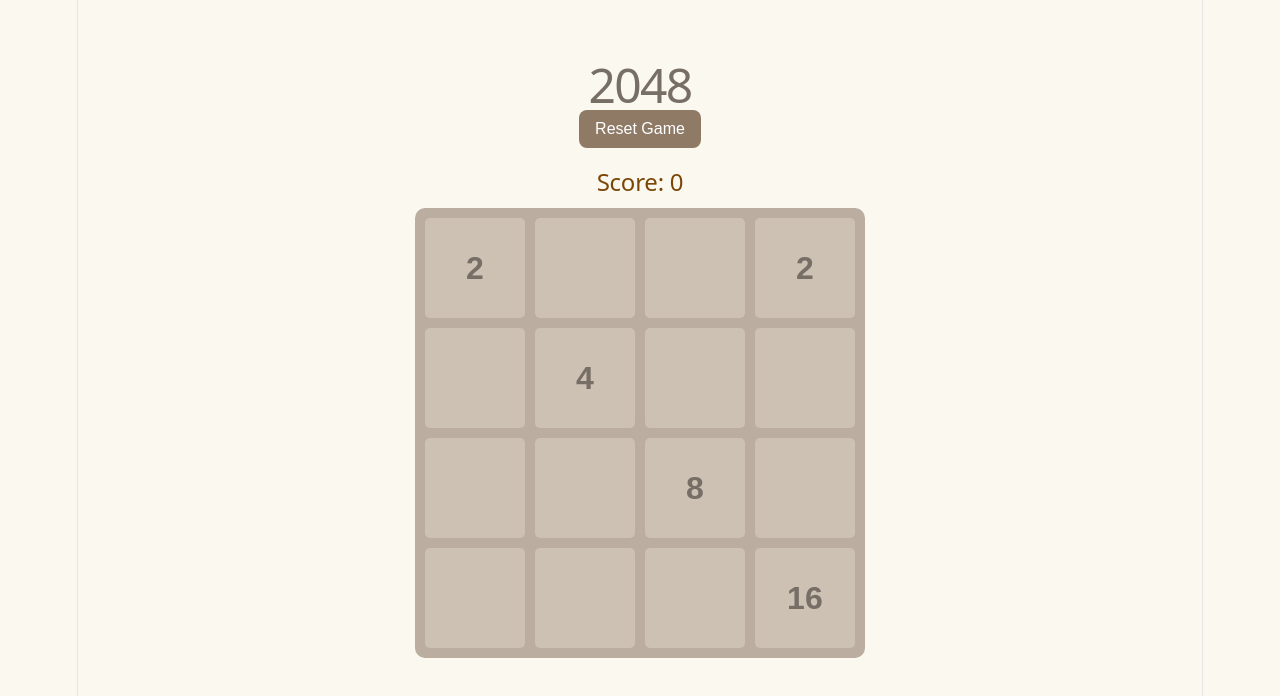
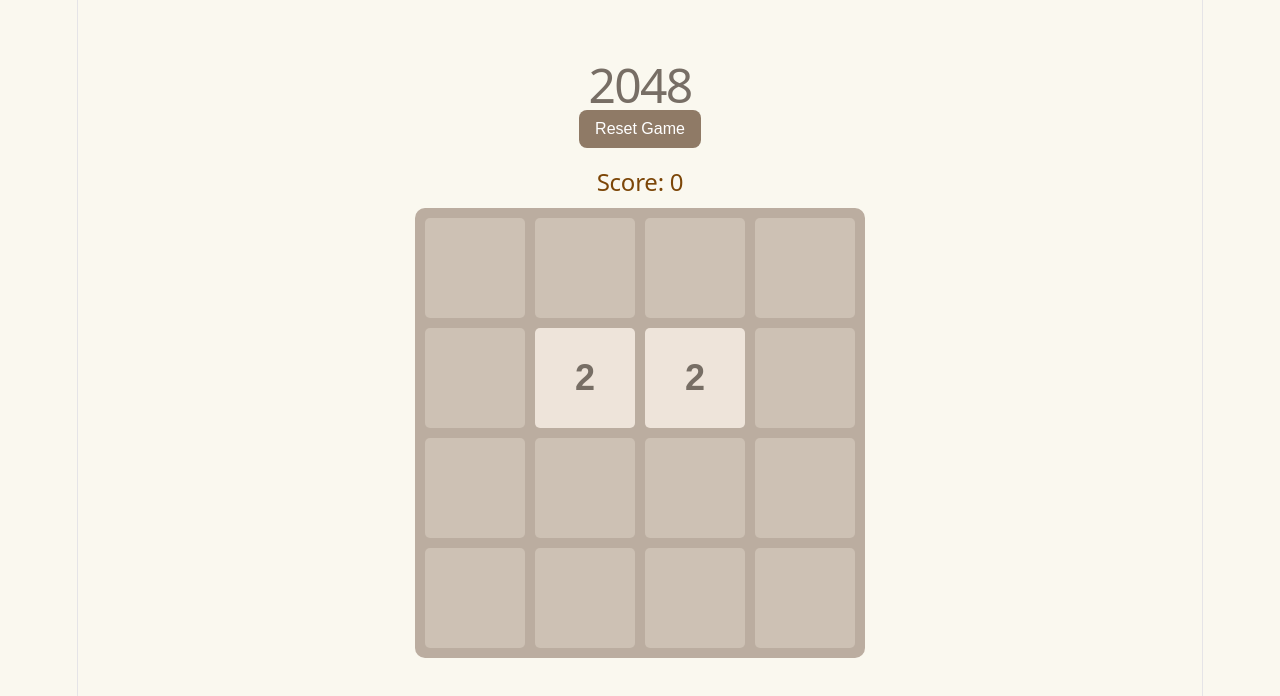
Before and after one commit to dharanidharb-collab/2048-game, a React (Vite) app: page / in a window 1280 px wide. Shown: the top 696 px of the page. Built offline with nearby package versions, Linux system fonts and the light colour scheme.

Commit message:
Improve game UI and tile styling

```diff
--- a/src/App.css
+++ b/src/App.css
@@ -58,4 +58,65 @@
   font-weight: bold;
   color: #776e65;
   border-radius: 5px;
+  font-weight: bold;
+  font-size: 2rem;
+  transition: all 0.15s ease;
 }
+
+.tile-2 {
+  background: #eee4da;
+}
+
+.tile-4 {
+  background: #ede0c8;
+}
+
+.tile-8 {
+  background: #f2b179;
+  color: white;
+}
+
+.tile-16 {
+  background: #f59563;
+  color: white;
+}
+
+.tile-32 {
+  background: #f67c5f;
+  color: white;
+}
+
+.tile-64 {
+  background: #f65e3b;
+  color: white;
+}
+
+.tile-128 {
+  background: #edcf72;
+  color: white;
+}
+
+.tile-256 {
+  background: #edcc61;
+  color: white;
+}
+
+.tile-512 {
+  background: #edc850;
+  color: white;
+}
+
+.tile-1024 {
+  background: #edc53f;
+  color: white;
+}
+
+.tile-2048 {
+  background: #edc22e;
+  color: white;
+}
+
+.tile-super {
+  background: #120f06;
+  color: white;
+}
--- a/src/App.jsx
+++ b/src/App.jsx
@@ -1,13 +1,22 @@
 import { useEffect, useState } from "react";
 import "./App.css";
 
+function createEmptyBoard() {
+  return [
+    [0, 0, 0, 0],
+    [0, 0, 0, 0],
+    [0, 0, 0, 0],
+    [0, 0, 0, 0],
+  ];
+}
+
 function createInitialBoard() {
-  return [
-    [2, 0, 0, 2],
-    [0, 4, 0, 0],
-    [0, 0, 8, 0],
-    [0, 0, 0, 16],
-  ];
+  let board = createEmptyBoard();
+
+  board = addRandomTile(board);
+  board = addRandomTile(board);
+
+  return board;
 }
 
 function compressRow(row) {
@@ -186,6 +195,8 @@
 
     return savedScore ? Number(savedScore) : 0;
   });
+  const [gameOver, setGameOver] = useState(false);
+
 
   function resetGame() {
     localStorage.removeItem("board");
@@ -194,6 +205,7 @@
     setBoard(createInitialBoard());
     setWon(false);
     setScore(0);
+    setGameOver(false);
   }
 
   useEffect(() => {
@@ -230,7 +242,7 @@
       }
 
       if (!canMove(finalBoard)) {
-      alert("Game Over!");
+      setGameOver(true);
       }
     }
 
@@ -260,10 +272,15 @@
       <h2>Score: {score}</h2>
 
       {won && <h2>You reached 2048! Keep going!</h2>}
+      {gameOver && <h2>Game Over!</h2>}
 
       <div className="board">
         {board.flat().map((tile, index) => (
-          <div className="tile" key={index}>
+          <div className={
+             tile > 2048 ? "tile tile-super" : `tile tile-${tile}`
+            }
+            key={index}
+          >
             {tile !== 0 ? tile : ""}
           </div>
         ))}
```
